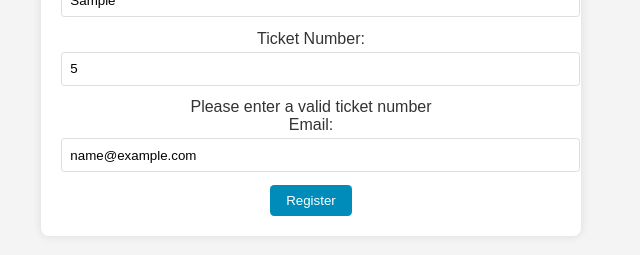
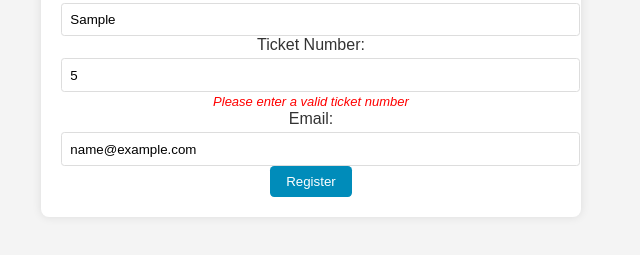
Before and after one commit to cbugtai/COMP-2230_Lab_04, a plain HTML site: page index.html in a window 1280 px wide. Both pictures are taken after typing "Sample", "5", "name@example.com" into the empty fields and a click on the button "Register". Shown: the part 351-606 px from the top of the page, without its empty margins (329-969 px from the left). Drawn offline with Linux system fonts and the light colour scheme.

Commit message:
added error message styling

```diff
--- a/index.html
+++ b/index.html
@@ -5,22 +5,30 @@
         <meta name="viewport" content="width=device-width, initial-scale=1.0" />
         <link rel="stylesheet" href="styles.css" />
         <title>Event Registration Form</title>
+        <style>
+            .error-message {
+                color: red;
+                font-style: italic;
+                font-size: small;
+                margin-top: 0;
+            }
+        </style>
     </head>
     <body>
         <form id="eventRegistrationForm" action="https://httpbin.org/post" method="post">
             <h1>Event Registration</h1>
             <div class="input-container">
                 <label for="username">Username:</label>
-                <input type="text" name="username" id="username" required>
+                <input type="text" name="username" id="username">
             </div>
             <!-- Additional form elements will be added here -->
             <div class="input-container">
                 <label for="ticket-number">Ticket Number:</label>
-                <input type="number" name="ticket-number" id="ticket-number" required>
+                <input type="number" name="ticket-number" id="ticket-number">
             </div>
             <div class="input-container">
                 <label for="email">Email:</label>
-                <input type="email" name="email" id="email" required>
+                <input type="text" name="email" id="email">
             </div>
             <button type="submit">Register</button>
         </form>
--- a/styles.css
+++ b/styles.css
@@ -26,7 +26,7 @@ textarea {
     width: 100%;
     padding: 0.625em;
     margin-top: 0.3125em;
-    margin-bottom: 0.9375em;
+    margin-bottom: 0em;
     border: 1px solid #ddd;
     border-radius: 0.25em;
 }
```
